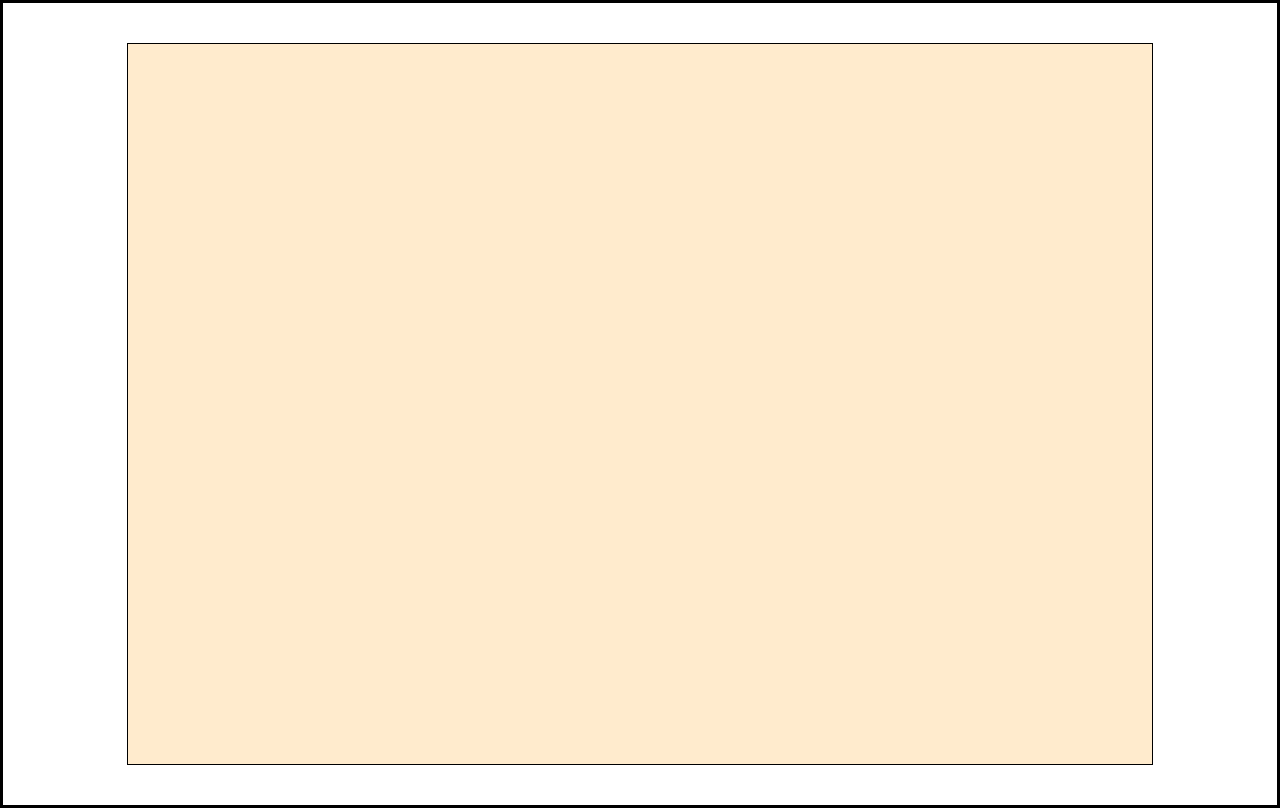
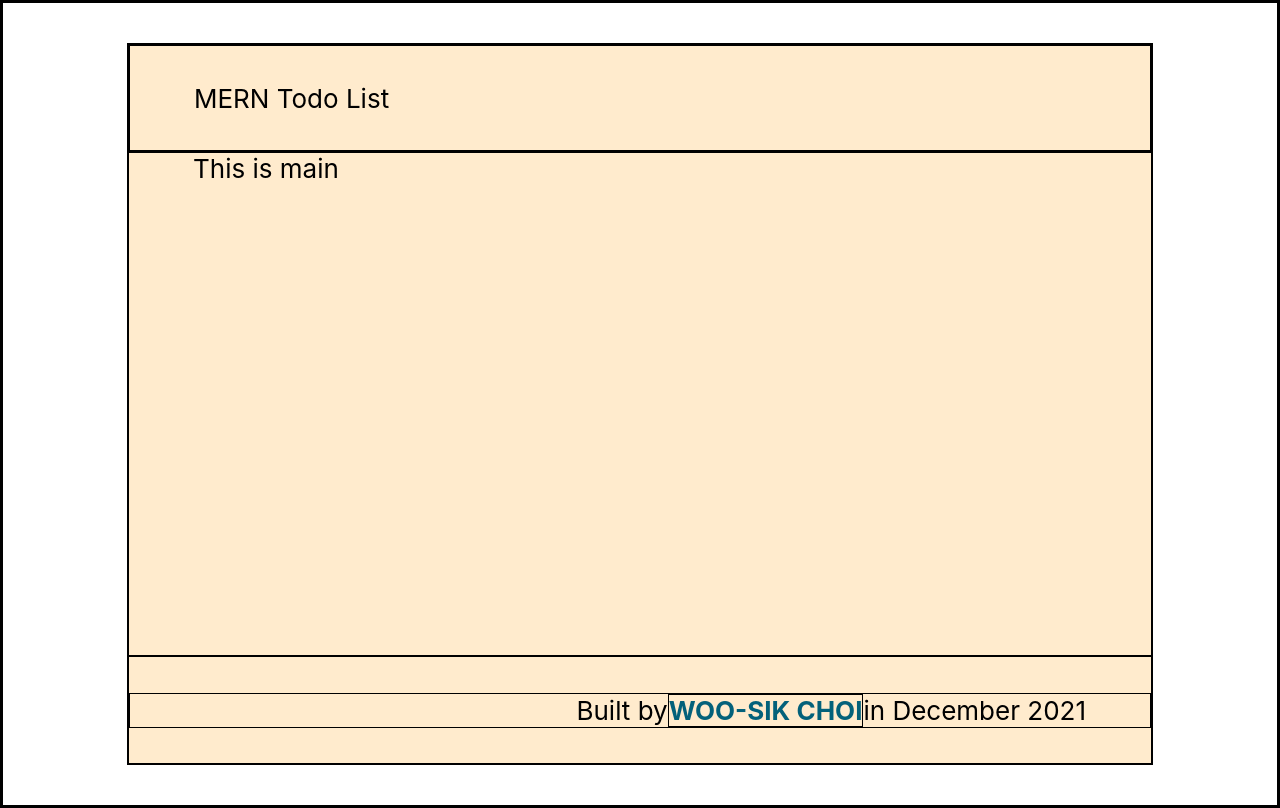
Before and after one commit to dvlprwchoi/mern-tdl, a React (Create React App) app: page / in a window 1280 px wide. Built offline with nearby package versions, Linux system fonts and the light colour scheme.

Commit message:
Add header, main, footer component

```diff
--- a/src/App.css
+++ b/src/App.css
@@ -4,9 +4,9 @@
 
 /* .App {
   text-align: center;
-}
+} */
 
-.App-header {
+/* .App-header {
   background-color: #282c34;
   min-height: 100vh;
   display: flex;
@@ -15,16 +15,12 @@
   justify-content: center;
   font-size: calc(10px + 2vmin);
   color: white;
-}
-
-.App-link {
-  color: #61dafb;
 } */
-
 #root {
   display: flex;
   justify-content: center;
   align-items: center;
+  font-size: calc(10px + 2vmin);
 }
 
 .App {
@@ -35,4 +31,66 @@
   margin-top: 5vh;
   margin-bottom: 5vh;
   background-color: blanchedalmond;
+  display: grid;
+  grid-template-rows: 1.5fr 7fr 1.5fr;
 }
+
+.header {
+  display: flex;
+  justify-content: center;
+  text-align: center;
+}
+
+.header-title {
+  display: flex;
+  justify-content: flex-start;
+  align-items: center;
+  width: 100%;
+  padding-left: 5vw;
+}
+
+.main {
+  padding-right: 5vw;
+  padding-left: 5vw;
+}
+
+.portfolio-link {
+  color: #03617a;
+  text-decoration: none;
+  font-weight: bolder;
+}
+
+.portfolio-link:hover {
+  color: rgb(167, 59, 113);
+}
+
+.footer {
+  display: flex;
+  justify-content: center;
+  align-items: center;
+}
+
+.footer-text {
+  width: 100%;
+  padding-right: 5vw;
+  display: flex;
+  justify-content: flex-end;
+  align-items: center;
+}
+
+@media (max-width: 560px) {
+  .header-title {
+    justify-content: center;
+    padding-left: 0;
+  }
+
+  .main {
+    padding-right: 0;
+    padding-left: 0;
+  }
+
+  .footer-text {
+    justify-content: center;
+    padding-right: 0;
+  }
+}
--- a/src/App.js
+++ b/src/App.js
@@ -1,7 +1,16 @@
+import Header from './components/Header/Header';
+import Footer from './components/Footer/Footer';
+import Main from './components/Main/Main';
 import './App.css';
 
 function App() {
-  return <div className="App"></div>;
+  return (
+    <div className="App">
+      <Header />
+      <Main />
+      <Footer />
+    </div>
+  );
 }
 
 export default App;
--- /dev/null
+++ b/src/components/Footer/Footer.js
@@ -0,0 +1,19 @@
+function Footer() {
+  return (
+    <div className="footer">
+      <div className="footer-text">
+        Built by{' '}
+        <a
+          className="portfolio-link"
+          href="https://www.woosikchoi.com"
+          target="_blank"
+        >
+          WOO-SIK CHOI
+        </a>{' '}
+        in December 2021
+      </div>
+    </div>
+  );
+}
+
+export default Footer;
--- /dev/null
+++ b/src/components/Header/Header.js
@@ -0,0 +1,9 @@
+function Header() {
+  return (
+    <div className="header">
+      <div className="header-title">MERN Todo List</div>
+    </div>
+  );
+}
+
+export default Header;
--- /dev/null
+++ b/src/components/Main/Main.js
@@ -0,0 +1,5 @@
+function Main() {
+  return <div className="main">This is main</div>;
+}
+
+export default Main;
```
